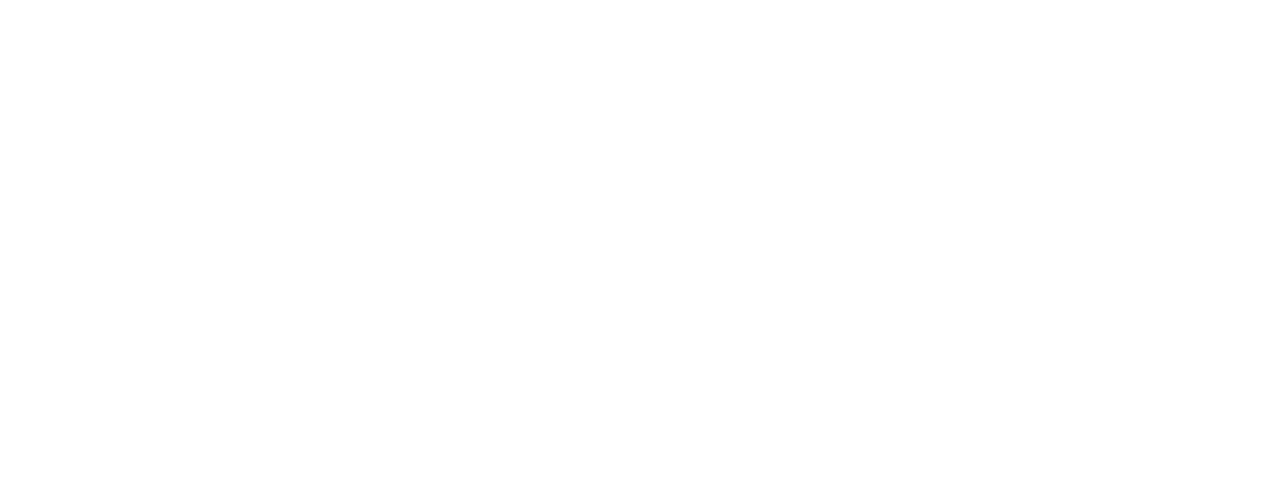
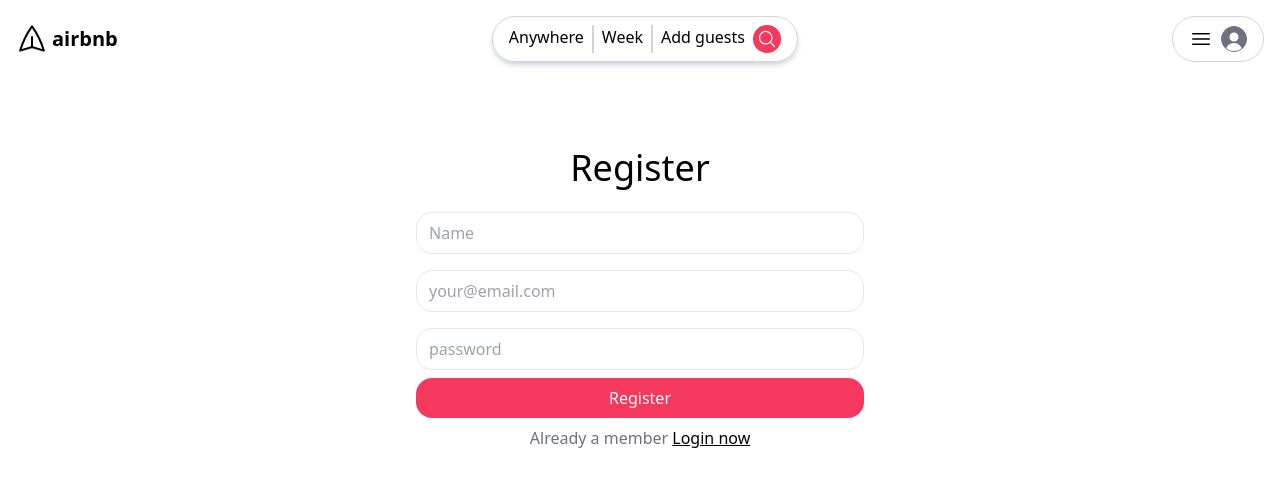
Before and after one commit to Cagritrkmen/Booking-App, a React (Vite) app in the folder client/: page /register in a window 1280 px wide. Before the commit this address had no page. Shown: the top 486 px of the page. Built offline with nearby package versions, Linux system fonts and the light colour scheme.

Commit message:
add express and run api

```diff
--- a/client/package.json
+++ b/client/package.json
@@ -11,6 +11,7 @@
   },
   "dependencies": {
     "autoprefixer": "^10.4.19",
+    "axios": "^1.6.8",
     "postcss": "^8.4.38",
     "react": "^18.2.0",
     "react-dom": "^18.2.0",
--- a/client/src/App.jsx
+++ b/client/src/App.jsx
@@ -1,17 +1,22 @@
 
 import './App.css'
-import {Route,Routes} from "react-router-dom";
+import { Route, Routes } from "react-router-dom";
 import LoginPage from './pages/LoginPage';
 import IndexPage from './pages/IndexPage';
 import Layout from "./Layout";
+import RegisterPage from './pages/RegisterPage';
 
 function App() {
 
   return (
     <Routes>
-      <Route path= "/" element={<Layout/>} />
-      <Route index element={<IndexPage/>}/>
-      <Route path="/login" element= {<LoginPage/>}/>
+
+      <Route path="/" element={<Layout />}>
+        <Route index element={<IndexPage />} />
+        <Route path="/login" element={<LoginPage />} />
+        <Route path="/register" element={<RegisterPage />} />
+      </Route>
+
 
     </Routes>
 
--- a/client/src/Header.jsx
+++ b/client/src/Header.jsx
@@ -3,12 +3,12 @@
 
 const Header = () => {
     return (
-        <header className='p-4 flex justify-between'>
+        <header className='flex justify-between'>
             <a href="" className='flex items-center gap-1'>
                 <svg xmlns="http://www.w3.org/2000/svg" fill="none" viewBox="0 0 24 24" strokeWidth={1.5} stroke="currentColor" className="w-8 h-8 -rotate-90">
                     <path strokeLinecap="round" strokeLinejoin="round" d="M6 12 3.269 3.125A59.769 59.769 0 0 1 21.485 12 59.768 59.768 0 0 1 3.27 20.875L5.999 12Zm0 0h7.5" />
                 </svg>
-                <span className='font-bold text-xl'>airbnc</span>
+                <span className='font-bold text-xl'>airbnb</span>
 
             </a>
             <div className='flex gap-2 border border-gray-300 rounded-full p-2 px-4 shadow-md shadow-gray-300 '>
--- a/client/src/Layout.jsx
+++ b/client/src/Layout.jsx
@@ -4,7 +4,7 @@
 
 const Layout = () => {
     return (
-        <div>
+        <div className='p-4 flex flex-col min-h-screen'>
             <Header />
             <Outlet/>
 
--- a/client/src/index.css
+++ b/client/src/index.css
@@ -1,3 +1,15 @@
 @tailwind base;
 @tailwind components;
 @tailwind utilities;
+
+input[type="text"], input[type="password"], input[type="email"]{
+  @apply w-full border my-2 py-2 px-3 rounded-2xl;
+
+}
+button{
+    @apply bg-gray-300
+}
+button.primary{
+    background-color: "#F5385D";
+    @apply bg-primary p-2 w-full text-white rounded-2xl;
+}
--- a/client/src/pages/IndexPage.jsx
+++ b/client/src/pages/IndexPage.jsx
@@ -3,7 +3,7 @@
 export default function IndexPage(){
     return(
     <div >
-        <Header />
+        index page
     </div>
 )
 }
--- a/client/src/pages/LoginPage.jsx
+++ b/client/src/pages/LoginPage.jsx
@@ -1,5 +1,18 @@
-export default function LoginPage(){
-    return(
-        "login"
+import { Link } from "react-router-dom";
+
+export default function LoginPage() {
+    return (
+        <div className="mt-4 grow flex items-center justify-around">
+            <div className="mb-64">
+                <h1 className="text-4xl text-center mb-4">Login</h1>
+                <form className="max-w-md mx-auto ">
+                    <input type="email" placeholder="your@email.com" />
+                    <input type="password" placeholder="password" />
+                    <button className="primary">Login</button>
+                    <div className="text-center py-2 text-gray-500">Dont have an account yet? <Link className="underline text-black" to={"/register"}> Register now</Link></div>
+
+                </form>
+            </div>
+        </div>
     )
 }
--- /dev/null
+++ b/client/src/pages/RegisterPage.jsx
@@ -0,0 +1,37 @@
+import { useState } from "react";
+import { Link } from "react-router-dom";
+import axios from "axios"
+
+export default function RegisterPage() {
+    const [name, setName] = useState("");
+    const [email, setEmail] = useState("");
+    const [password, setPassword] = useState("");
+    function registerUser(ev){
+        ev.preventDefault();
+        axios.get("http://localhost:4000/test")
+    }
+    return (
+        <div className="mt-4 grow flex items-center justify-around">
+            <div className="mb-64">
+                <h1 className="text-4xl text-center mb-4">Register</h1>
+                <form className="max-w-md mx-auto " onSubmit={registerUser}>
+                    <input type="text"
+                        placeholder="Name"
+                        value={name}
+                        onChange={ev => setName(ev.target.value)} />
+                    <input type="email"
+                        placeholder="your@email.com"
+                        value={email}
+                        onChange={ev => setEmail(ev.target.value)} />
+                    <input type="password"
+                        placeholder="password"
+                        value={password}
+                        onChange={ev => setPassword(ev.target.value)} />
+                    <button className="primary">Register</button>
+                    <div className="text-center py-2 text-gray-500">Already a member <Link className="underline text-black" to={"/login"}> Login now</Link></div>
+
+                </form>
+            </div>
+        </div>
+    )
+}
```
Also changed, not shown: 2 other files (tests, documents, lock files or other folders).
